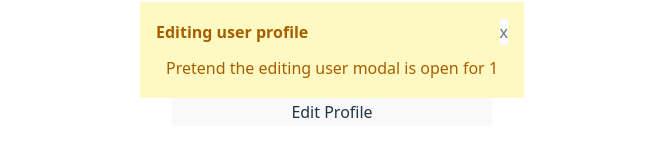
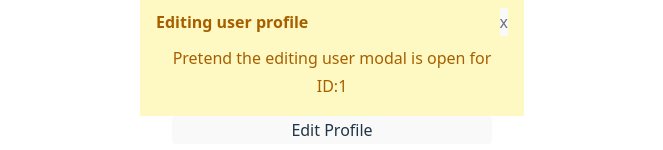
Before and after one commit to Defnar/lab9.1-dennisf, a React (Vite) app: page / in a window 1280 px wide. Both pictures are taken after a click on the button "Edit Profile". Shown: the part 188-338 px from the top of the page, without its empty margins (308-971 px from the left). Built offline with nearby package versions, Linux system fonts and the light colour scheme.

Commit message:
added comments on props and components

```diff
--- a/src/App.tsx
+++ b/src/App.tsx
@@ -6,6 +6,10 @@ import UserProfileCard from "./components/UserProfileCard/UserProfileCard";
 import type { Product, User } from "./types";
 
 const App = () => {
+  //I really wanted to do my own completely custom, but looking at the example
+  //I couldn't find a way to swap visibility states with my lack of knowledge on states.
+  //I used this from the example but custom built as much as I could to demonstrate my
+  //understanding of how all of this works.  Hence the nested alert on user, etc.
   const [showUserAlert, setShowUserAlert] = useState(false);
   const [showShopAlert, setShowShopAlert] = useState(false);
   const [cartItems, setCartItems] = useState<string[]>([]);
@@ -15,7 +19,7 @@ const App = () => {
     setShowShopAlert(true);
   };
 
-  const user: User = {
+  const user: User = {  //these are all props that will be passed into the tsx.
     id: "1",
     name: "John Doe",
     email: "john.doe@example.com",
@@ -23,7 +27,7 @@ const App = () => {
     avatarUrl: "https://example.com/avatar.jpg",
   };
 
-  const product: Product = {
+  const product: Product = {   //set of product props to send into the tsx.
     id: "1",
     name: "Wireless Headphones",
     price: 199.99,
@@ -47,7 +51,7 @@ const App = () => {
             message="Editing user profile"
             onClose={() => setShowUserAlert(false)}
           >
-            <p>Pretend the editing user modal is open for {user.id}</p>
+            <p>Pretend the editing user modal is open for ID:{user.id}</p>  {/*this user id is a prop passed in from the parent it's nested in*/}
           </AlertBox>
         )}
       </UserProfileCard>
--- a/src/components/AlertBox/AlertBox.tsx
+++ b/src/components/AlertBox/AlertBox.tsx
@@ -1,12 +1,13 @@
 import type { AlertBoxProps } from "../../types";
 
+//this is the component to open the alert box when called
 export default function AlertBox({
   type,
   message,
   onClose,
   children,
 }: AlertBoxProps) {
-  const alertStyles = {
+  const alertStyles = {   //these are props to determine the color of the alert box depending on alert
     success: "bg-green-100 border-green-500 text-green-700",
     error: "bg-red-100 border-red-500 text-red-700",
     warning: "bg-yellow-100 border-yellow-500 text-yellow-700",
--- a/src/components/ProductDisplay/ProductDisplay.tsx
+++ b/src/components/ProductDisplay/ProductDisplay.tsx
@@ -1,5 +1,7 @@
 import type { ProductDisplayProps } from "../../types";
 
+
+//this is the component for product display
 export default function ProductDisplay({
   product,
   showDescription,
@@ -8,7 +10,7 @@ export default function ProductDisplay({
   children,
 }: ProductDisplayProps) {
 
-  const productStyles = product.inStock? "text-green-700" : "text-red-700";
+  const productStyles = product.inStock? "text-green-700" : "text-red-700";  //this prop will change the color of in stock and out of stock respectively
 
   return (
     <div className="w-150 mx-auto bg-white rounded-lg relative overflow-hidden text-center text-black flex flex-col gap-1">
--- a/src/components/UserProfileCard/UserProfileCard.tsx
+++ b/src/components/UserProfileCard/UserProfileCard.tsx
@@ -1,5 +1,7 @@
 import type { UserProfileCardProps } from "../../types";
 
+
+//this component creates and displays a profile card
 export default function UserProfileCard({
   user,
   showEmail,
```
